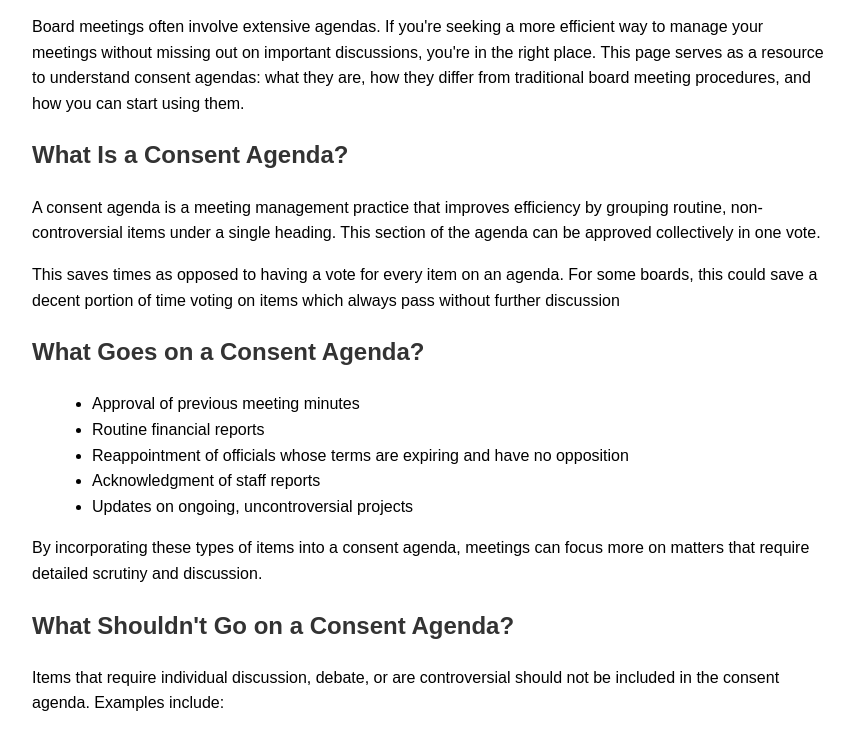
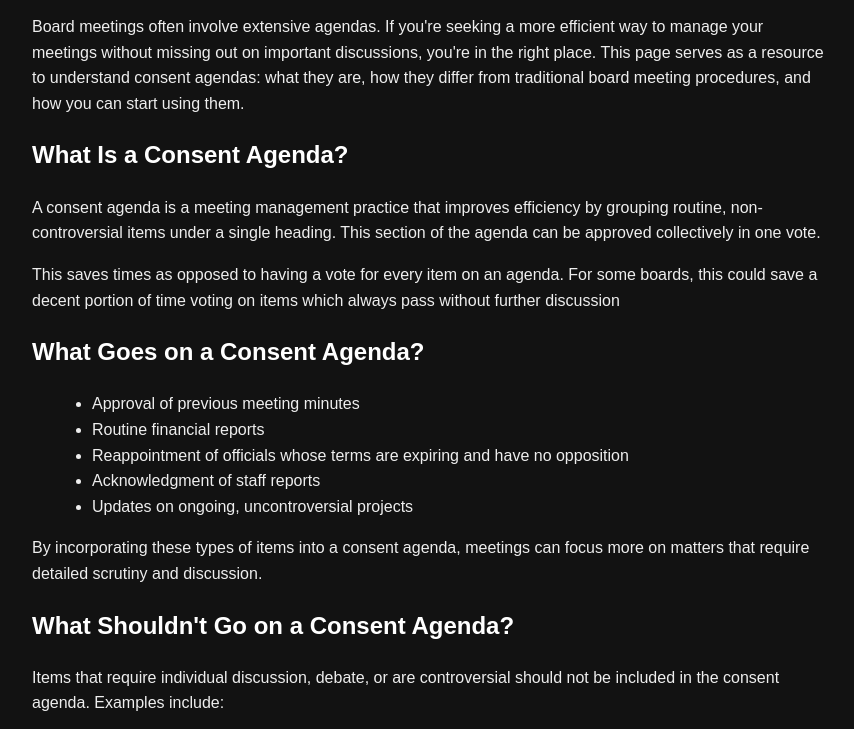
Before and after one commit to jonchurch/consent-agenda, a website: page index.html in a window 1280 px wide. Shown: the part 100-829 px from the top of the page, without its empty margins (208-1062 px from the left). Drawn offline with Linux system fonts and the dark colour scheme.

Commit message:
add some dark and light mode css

```diff
--- a/index.html
+++ b/index.html
@@ -18,21 +18,42 @@
     <meta name="twitter:image" content="/assets/img/preview.jpg">
 
     <style>
+      /* Light mode */
       body {
         font-family: Arial, sans-serif;
         line-height: 1.6;
         margin: 0 auto;
         max-width: 800px;
         padding: 20px;
+        color: #333;
+        background-color: #fff;
       }
+
       header, section {
         margin-bottom: 20px;
       }
+
       h1, h2 {
         color: #333;
       }
+
       ul, ol {
         margin-left: 20px;
+      }
+      /* Dark mode */
+      @media (prefers-color-scheme: dark) {
+        body {
+          color: #eee;
+          background-color: #121212;
+        }
+
+        h1, h2 {
+          color: #fff;
+        }
+
+        a {
+          color: #809fff;
+        }
       }
     </style>
     <!-- Google tag (gtag.js) -->
```
